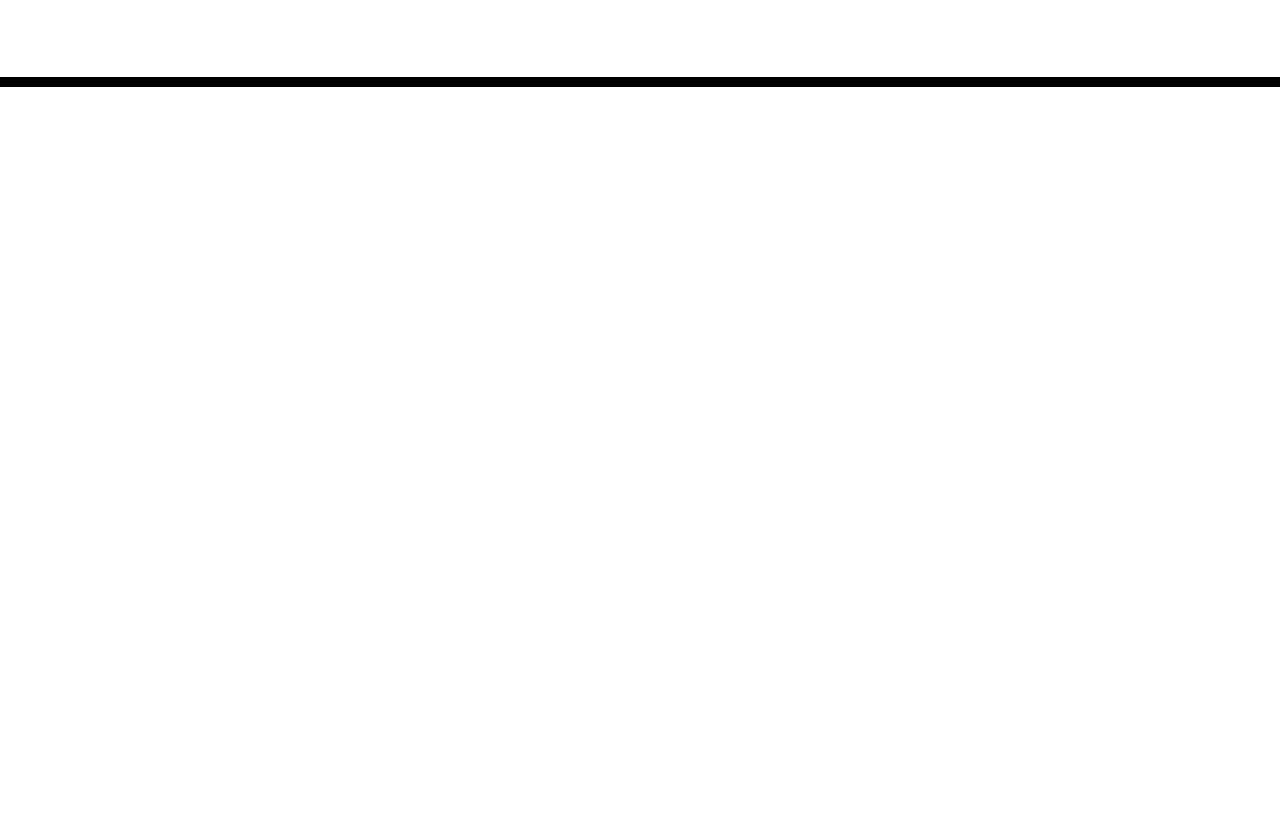
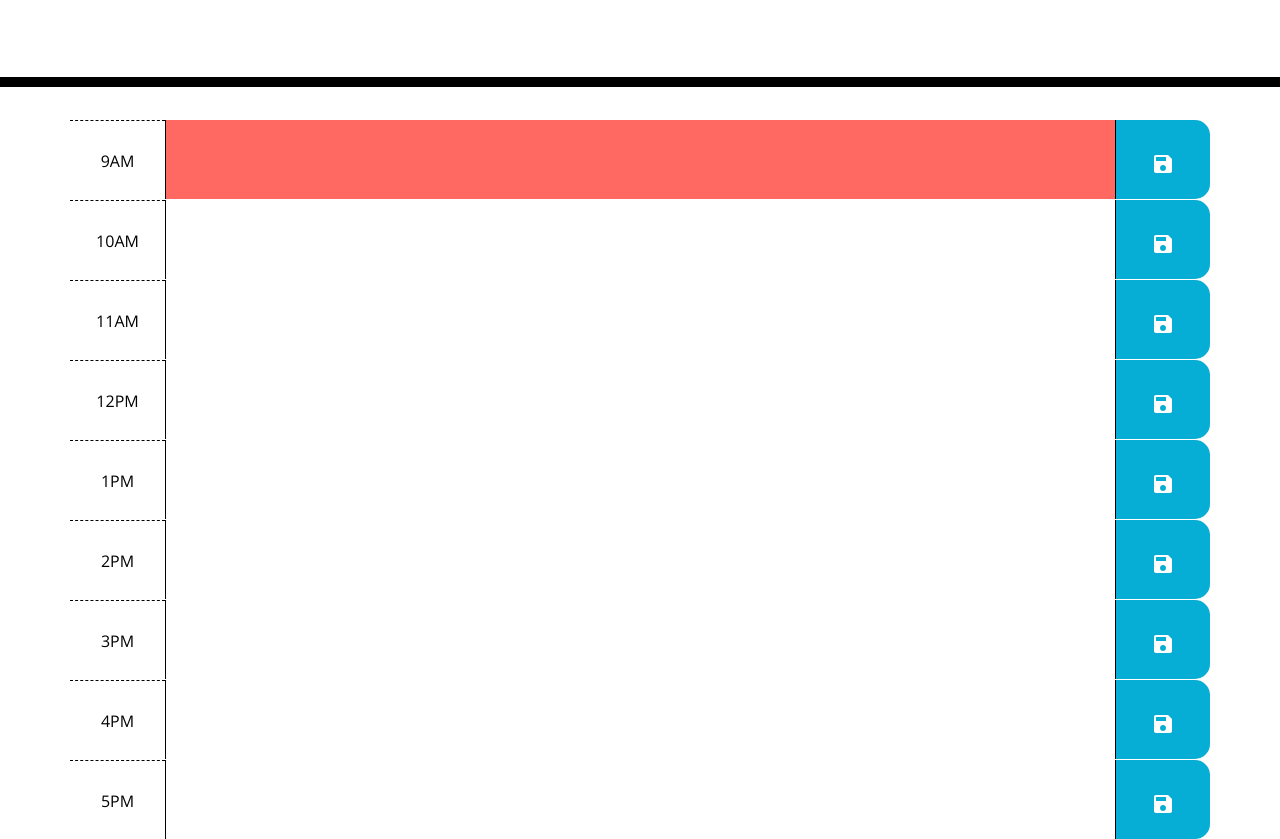
Before and after one commit to NathanKryz/Work-Day-Scheduler, a plain HTML site: page index.html in a window 1280 px wide. Shown: the part 181-1020 px from the top of the page. Before the commit the page ends 800 px from the top, so only its background shows below. Drawn offline with nearby package versions, Linux system fonts and the light colour scheme.

Commit message:
button save functionality

```diff
--- a/index.html
+++ b/index.html
@@ -18,6 +18,7 @@
       href="https://fonts.googleapis.com/css?family=Open+Sans&display=swap"
       rel="stylesheet"
     />
+    <link href="https://fonts.googleapis.com/icon?family=Material+Icons" rel="stylesheet">
     <link rel="stylesheet" href="style.css" />
     <title>Work Day Scheduler</title>
   </head>
@@ -30,9 +31,109 @@
     </header>
     <div class="container">
       <!-- Timeblocks go here -->
+      <div class="row time-block" data-state="9">
+        <div class="col-1 hour">
+          9AM
+        </div>
+        <textarea class="col-10 present">
+
+        </textarea>
+        <div class="col-1 saveBtn">
+          <i class="material-icons">save</i>
+        </div>
+      </div>
+      <div class="row time-block" data-state="10">
+        <div class="col-1 hour">
+          10AM
+        </div>
+        <textarea class="col-10">
+
+        </textarea>
+        <div class="col-1 saveBtn">
+          <i class="material-icons">save</i>
+        </div>
+      </div>
+      <div class="row time-block" data-state="11">
+        <div class="col-1 hour">
+          11AM
+        </div>
+        <textarea class="col-10">
+
+        </textarea>
+        <div class="col-1 saveBtn">
+          <i class="material-icons">save</i>
+        </div>
+      </div>
+      <div class="row time-block" data-state="12">
+        <div class="col-1 hour">
+          12PM
+        </div>
+        <textarea class="col-10">
+
+        </textarea>
+        <div class="col-1 saveBtn">
+          <i class="material-icons">save</i>
+        </div>
+      </div>
+      <div class="row time-block" data-state="13">
+        <div class="col-1 hour">
+          1PM
+        </div>
+        <textarea class="col-10">
+
+        </textarea>
+        <div class="col-1 saveBtn">
+          <i class="material-icons">save</i>
+        </div>
+      </div>
+      <div class="row time-block" data-state="14">
+        <div class="col-1 hour">
+          2PM
+        </div>
+        <textarea class="col-10">
+
+        </textarea>
+        <div class="col-1 saveBtn">
+          <i class="material-icons">save</i>
+        </div>
+      </div>
+      <div class="row time-block" data-state="15">
+        <div class="col-1 hour">
+          3PM
+        </div>
+        <textarea class="col-10">
+
+        </textarea>
+        <div class="col-1 saveBtn">
+          <i class="material-icons">save</i>
+        </div>
+      </div>
+      <div class="row time-block" data-state="16">
+        <div class="col-1 hour">
+          4PM
+        </div>
+        <textarea class="col-10">
+
+        </textarea>
+        <div class="col-1 saveBtn">
+          <i class="material-icons">save</i>
+        </div>
+      </div>
+      <div class="row time-block" data-state="17">
+        <div class="col-1 hour">
+          5PM
+        </div>
+        <textarea class="col-10">
+
+        </textarea>
+        <div class="col-1 saveBtn">
+          <i class="material-icons">save</i>
+        </div>
+      </div>
     </div>
 
     <script src="https://cdnjs.cloudflare.com/ajax/libs/jquery/3.2.1/jquery.min.js"></script>
     <script src="https://cdnjs.cloudflare.com/ajax/libs/moment.js/2.24.0/moment.min.js"></script>
+    <script src="./script.js"></script>
   </body>
 </html>
--- a/script.js
+++ b/script.js
@@ -0,0 +1,26 @@
+let hours = document.querySelector(".container").children.length;
+let hourbox = document.querySelector(".container");
+$(document).on('click', '.saveBtn', saveInput);
+
+function saveInput(event){
+    event.stopPropagation();
+    var element = $(this).parent().find("textarea").val();
+    console.log(element);
+    var thiselement = $(this).parent();
+    console.log(thiselement);
+    thiselement = thiselement.attr("data-state");
+    console.log(thiselement + "stored");
+    localStorage.setItem(thiselement + "stored", JSON.stringify(element));
+}
+
+function init(){
+    for (i = 0; i < hours; i++) {
+        var hourindex = (i + 9);
+        var savedMessage = JSON.parse(localStorage.getItem(hourindex + "stored"));
+        console.log(savedMessage);
+       $(hourbox).children().eq(i).find("textarea").val(savedMessage);
+    }
+
+}
+
+init();
```
